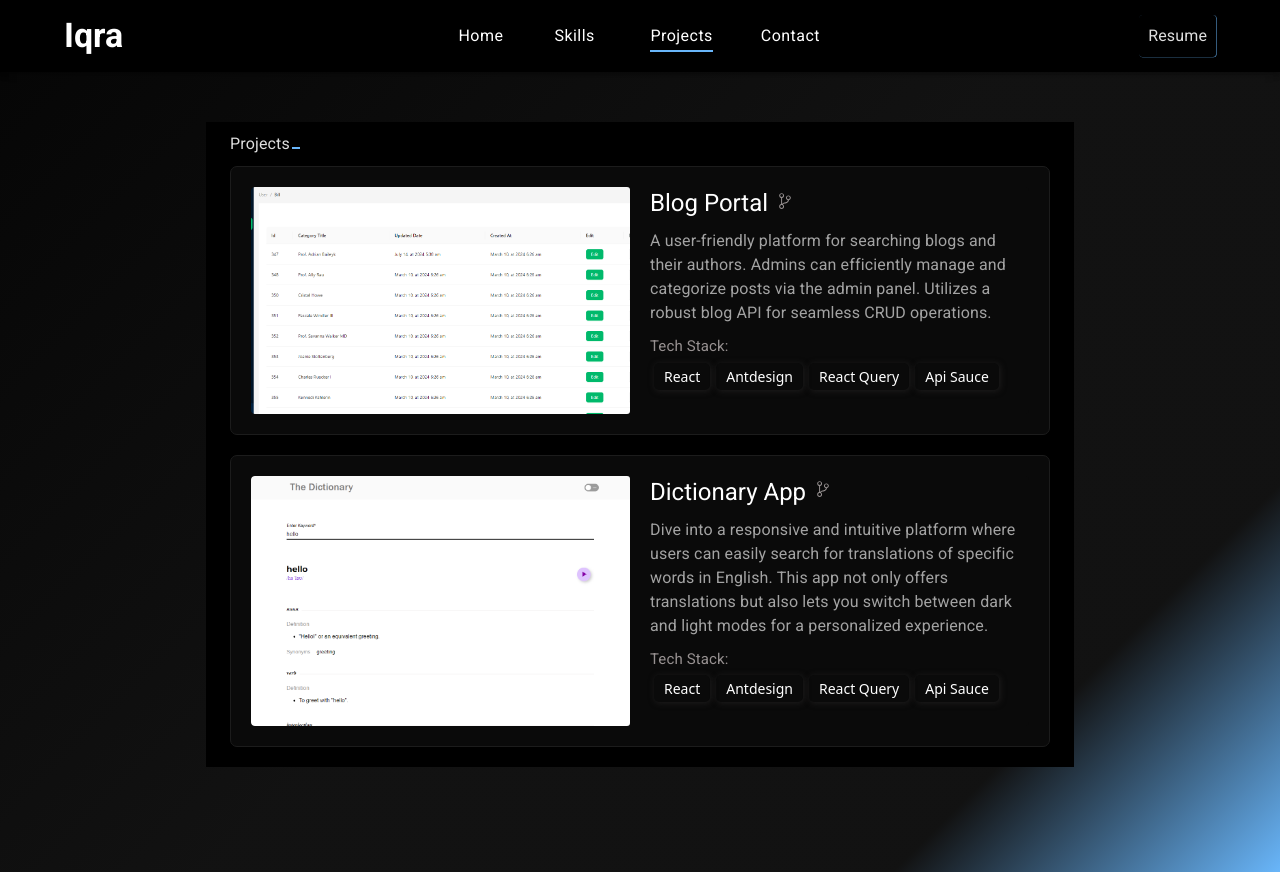
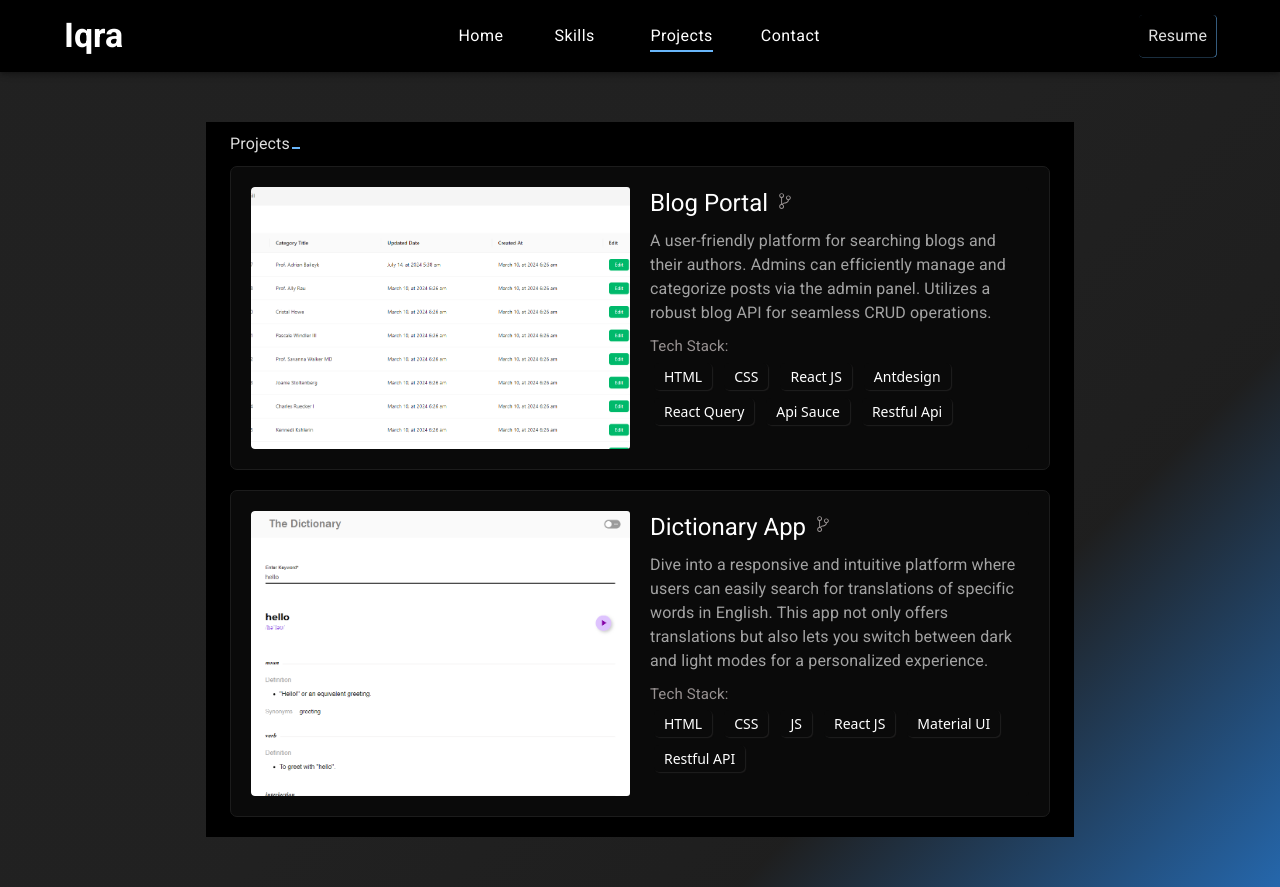
Before and after one commit to Iqra562/IqrasPortfolio, a React (Vite) app in the folder iqra-portfolio/: page /projects in a window 1280 px wide. Built offline with nearby package versions, Linux system fonts and the light colour scheme.

Commit message:
animation added

```diff
--- a/iqra-portfolio/src/App1.jsx
+++ b/iqra-portfolio/src/App1.jsx
@@ -18,6 +18,7 @@ const App = () => {
 };
 
 const RoutesWithTransitions = () => {
+
   const location = useLocation();
 
   return (
--- a/iqra-portfolio/src/components/ResponsiveAppBar/ResponsiveAppBar.jsx
+++ b/iqra-portfolio/src/components/ResponsiveAppBar/ResponsiveAppBar.jsx
@@ -14,7 +14,7 @@ import MenuItem from '@mui/material/MenuItem';
 import { Link, useLocation } from 'react-router-dom'; // Ensure this is imported
 import './ResponsiveAppBar.css';
 import colors from '../../ThemeProvider/colors';
-
+import cv from '../../assets/Images/Resume/Iqra-Resume.pdf'
 const ResponsiveAppBar = () => {
   const location = useLocation();
   const currentPath = location.pathname;
@@ -58,7 +58,7 @@ const ResponsiveAppBar = () => {
 
   return (
 
-    <AppBar position="static"  >
+    <AppBar position="sticky"  >
     <Container maxWidth="lg">
       <Toolbar disableGutters>
 
@@ -84,9 +84,23 @@ const ResponsiveAppBar = () => {
 
         <Box sx={{ flexGrow: 1, display: { xs: 'flex', md: 'none' } }}>
           <Box sx={{display:"flex",flexGrow:1,alignItems:"center",justifyContent:"space-between"}}>
-<Typography>
-  Iqra
-</Typography>
+          <Typography
+          variant="h4"
+            noWrap
+            component="a"
+            sx={{
+              mr: 2,
+              fontWeight: 700,
+              color: 'inherit',
+              textDecoration: 'none',
+              fontFamily: 'Roboto',
+              letterSpacing:'normal'
+            }}
+          >
+            <Link to="/home">
+            Iqra
+            </Link>
+          </Typography>
           <IconButton
             size="large"
             aria-label="account of current user"
@@ -137,13 +151,13 @@ const ResponsiveAppBar = () => {
 
           >
           {pages.map((page) => (
+            <Link to={page.path} style={{ textDecoration: 'none', color: 'inherit' }}>
             <MenuItem
   className=""
   key={page.name}
   onClick={handleCloseNavMenu}
   style={{ color: 'white', width: '100vh', height:'100%', }}
 >
-  <Link to={page.path} style={{ textDecoration: 'none', color: 'inherit' }}>
     <Typography textAlign="center" style={{ position: 'relative', zIndex: 1 }}>
       {page.name}
       <AnimatePresence>
@@ -171,18 +185,24 @@ const ResponsiveAppBar = () => {
         )}
       </AnimatePresence>
     </Typography>
+</MenuItem>
   </Link>
-</MenuItem>
 
 
 ))}
 
 <MenuItem>
-<Box sx={{backgroundColor:"",color:colors.subtitle,padding:"9px",boxShadow:"0.5px 0.2px 0px #69b6fa ",borderRadius:"3px",display: { xs: 'flex', md: 'none' }}}>
+<Box>
+            <a href={cv} download>
+          <Box sx={{backgroundColor:"",color:colors.subtitle,padding:"9px",boxShadow:"0.5px 0.2px 0px #69b6fa ",borderRadius:"3px",display: { xs: 'flex', md: 'non3' }}}>
+
+
       <Typography>
         Resume
       </Typography>
     </Box>
+            </a>
+      </Box>
 </MenuItem>
           </Menu>
 
@@ -236,11 +256,17 @@ const ResponsiveAppBar = () => {
         </Box>
       ))}
     </Box>
+    <Box>
+            <a href={cv} download>
           <Box sx={{backgroundColor:"",color:colors.subtitle,padding:"9px",boxShadow:"0.5px 0.2px 0px #69b6fa ",borderRadius:"3px",display: { xs: 'none', md: 'flex' }}}>
+
+
       <Typography>
         Resume
       </Typography>
     </Box>
+            </a>
+      </Box>
 
       </Toolbar>
     </Container>
--- a/iqra-portfolio/src/pages/Layout/Layout.css
+++ b/iqra-portfolio/src/pages/Layout/Layout.css
@@ -10,6 +10,89 @@
 .main {
     min-height: 100vh;
     overflow-y: auto;
-    padding: 20px; /* Example padding */
-    box-sizing: border-box; /* Ensure padding is included in height calculation */
+    padding: 20px;
+    box-sizing: border-box;
 }
+
+
+
+.slide-up-enter {
+  position: absolute;
+  width: 100%;
+  height: 100%;
+  transform: translateY(6%);
+  z-index: 1;
+}
+
+.slide-up-enter-active {
+  transform: translateY(0%);
+  transition: transform 600ms ease-in-out, ;
+}
+.slide-up-exit {
+  position: absolute;
+  width: 100%;
+  height: 100%;
+  transform: translateY(0%);
+  /* opacity: 0; */
+  z-index: 0;
+}
+
+.slide-up-exit-active {
+  transform: translateY(-100%);
+  transition: transform 200ms ease-in-out;
+}
+.container {
+  position: relative;
+  /* width: 100%; */
+  /* height: 100vh; */
+  overflow: hidden;
+}
+
+.component {
+  position: absolute;
+  top: 10%;
+  width: 100%;
+  height: 100%;
+  display: flex;
+  /* align-items: center; */
+  justify-content: center;
+  color: white;
+  font-size: 70px;
+  background-color: green;
+}
+.route-section {
+  position: absolute;
+  width: 100%;
+  height: 100%;
+}
+
+
+nav {
+  position: absolute;
+  top: 10px;
+  right: 10px;
+  z-index: 10;
+}
+
+nav a {
+  margin: 0 10px;
+  text-decoration: none;
+  color: #000;
+}
+
+nav a:hover {
+  text-decoration: underline;
+}
+
+
+
+
+
+body {
+  margin: 0;
+  padding: 0;
+  /* height: 100vh; */
+/* height: auto; */
+ /* background-color: hsl(0, 0%, 9%); */
+background: linear-gradient(135deg, hsla(0, 0%, 13%, 1) 0%, hsla(0, 0%, 13%, 1) 50%, hsla(0, 0%, 12%, 1) 75%, rgb(37, 103, 172) 100%);
+}
--- a/iqra-portfolio/src/pages/Layout/Layout.jsx
+++ b/iqra-portfolio/src/pages/Layout/Layout.jsx
@@ -1,7 +1,10 @@
-import { Outlet } from "react-router-dom";
+import { Outlet, useLocation } from "react-router-dom";
 import ResponsiveAppBar from "../../components/ResponsiveAppBar/ResponsiveAppBar";
 import './Layout.css'
+import { CSSTransition, TransitionGroup } from "react-transition-group";
+import { Box } from "@mui/material";
 function Layout(){
+  const location = useLocation();
 return(
     <>
     {/* <div className="main"> */}
@@ -9,7 +12,21 @@ return(
   <ResponsiveAppBar/>
 {/* <SectionDesign/> */}
 <div className="main" style={{paddingBottom:"50px"}}>
+<TransitionGroup component={null}>
+
+        <CSSTransition
+          key={location.key}
+          timeout={1000}
+          classNames="slide-up"
+          >
+
+            <Box className="container">
+
   <Outlet/>
+            </Box>
+
+          </CSSTransition>
+          </TransitionGroup>
 
 </div>
     {/* </div> */}
--- a/iqra-portfolio/src/pages/Projects/CustomProjectDiv.jsx
+++ b/iqra-portfolio/src/pages/Projects/CustomProjectDiv.jsx
@@ -56,7 +56,7 @@ const {name,description,githubLink,liveLink,image,technologyUsed} =data
         justifyContent: "center",
         borderRadius: "5px",
         fontSize: "14px",
-        boxShadow:"1px 1px 6px #1f1e1e"
+        boxShadow:"1px 1px 1px #1f1e1e"
     })
     return (
         <ProjectContainer >
@@ -152,7 +152,7 @@ const {name,description,githubLink,liveLink,image,technologyUsed} =data
     Tech Stack:
  </Typography>
 
-                    <Box sx={{ display: "flex", gap: "2px", flexWrap: "wrap",marginTop:"5px" }}>
+                    <Box sx={{ display: "flex", gap: "8px", flexWrap: "wrap",marginTop:"5px" }}>
 
                         {
                             technologyUsed.map((item,index)=>(
--- a/iqra-portfolio/src/pages/Projects/ProjectData.js
+++ b/iqra-portfolio/src/pages/Projects/ProjectData.js
@@ -6,7 +6,7 @@ export const ProjectData = [
       description: "A user-friendly platform for searching blogs and their authors. Admins can efficiently manage and categorize posts via the admin panel. Utilizes a robust blog API for seamless CRUD operations.",
       githubLink: "https://github.com/Iqra562/BlogPortal-ReactJS",
       liveLink: "https://blog-portal-react-js.vercel.app/login",
-      technologyUsed: ["React", "Antdesign", "React Query", "Api Sauce"] ,
+      technologyUsed: ["HTML","CSS","React JS", "Antdesign", "React Query", "Api Sauce","Restful Api"] ,
       image:blogportal
     },
 
@@ -15,7 +15,7 @@ export const ProjectData = [
       description: " Dive into a responsive and intuitive platform where users can easily search for translations of specific words in English. This app not only offers translations but also lets you switch between dark and light modes for a personalized experience.",
       githubLink: "https://github.com/Iqra562/DictionaryApp-React.git",
       liveLink: "https://dictionary-app-react-tan.vercel.app",
-      technologyUsed: ["React", "Antdesign", "React Query", "Api Sauce"] ,
+      technologyUsed: ["HTML","CSS","JS","React JS", "Material UI","Restful API"] ,
       image:dictionaryapp
     }
   ];
```
Also changed, not shown: 2 other files (tests, documents, lock files or other folders).
